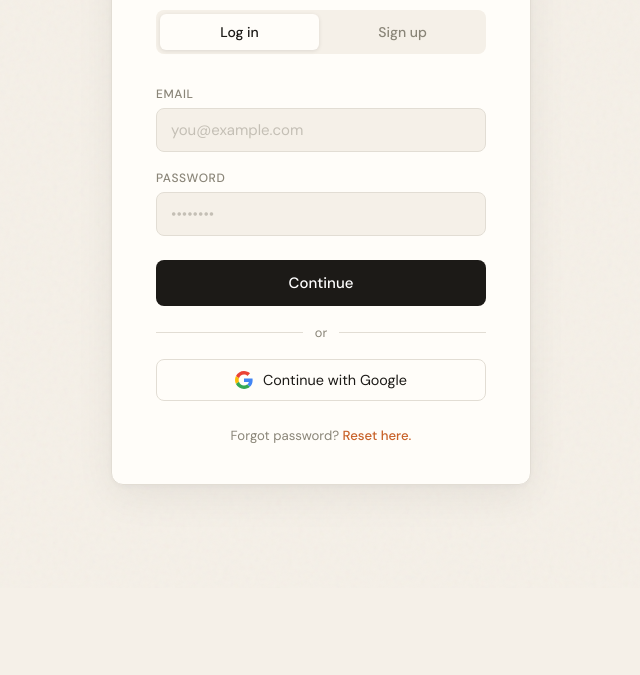
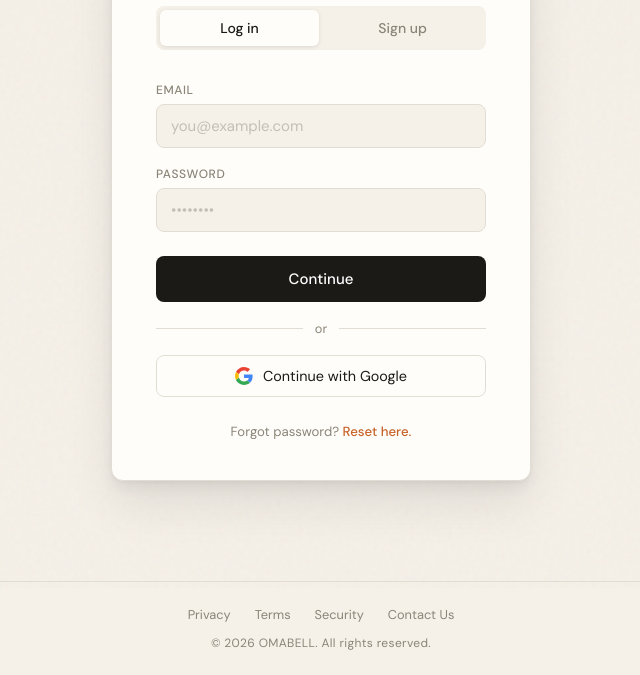
Before and after one commit to omarademola/LogIn-SignUp-Page-A, a plain HTML site: page index.html in a window 1280 px wide. Shown: the part 212-887 px from the top of the page, without its empty margins (319-959 px from the left). Before the commit the page ends 800 px from the top, so only its background shows below. Drawn offline with nearby package versions, Linux system fonts and the light colour scheme.

Commit message:
updated to include a footer

```diff
--- a/index.html
+++ b/index.html
@@ -1,9 +1,9 @@
-<!Doctype html>
+<!doctype html>
 <html lang="en">
   <head>
     <meta charset="UTF-8" />
     <meta name="viewport" content="width=device-width, initial-scale=1.0" />
-    <title>My Login Page</title>
+    <title>Omabell Login Page</title>
     <link
       href="https://fonts.googleapis.com/css2?family=Cormorant+Garamond:wght@400;600&family=DM+Sans:wght@300;400;500&display=swap"
       rel="stylesheet"
@@ -122,6 +122,16 @@
         <p class="foot">By signing up you agree to our <a href="#">T&C</a></p>
       </form>
     </div>
+
+    <footer class="footer">
+      <nav class="footer-links">
+        <a href="#">Privacy</a>
+        <a href="#">Terms</a>
+        <a href="#">Security</a>
+        <a href="#">Contact Us</a>
+      </nav>
+      <p class="footer-copy">&copy; 2026 OMABELL. All rights reserved.</p>
+    </footer>
     <script src="script.js"></script>
   </body>
 </html>
--- a/script.js
+++ b/script.js
@@ -17,7 +17,7 @@ document.querySelectorAll(".form").forEach((form) => {
     btn.textContent = "✓ Done";
     btn.style.background = "#2d7a4f";
     setTimeout(() => {
-      btn.textContent = form.id === "login" ? "Continue" : "Create account";
+      btn.textContent = original;
       btn.style.background = "";
     }, 2000);
   });
--- a/style.css
+++ b/style.css
@@ -48,8 +48,10 @@ body::before {
   margin-top: 100px;
   margin-bottom: 100px;
   box-shadow:
-    0 2px 6px rgba(0, 0, 0, 0.04),
-    0 12px 40px rgba(0, 0, 0, 0.06);
+    0 0 1px rgba(0, 0, 0, 0.04),
+    0 2px 4px rgba(0, 0, 0, 0.04),
+    0 8px 16px rgba(0, 0, 0, 0.06),
+    0 24px 48px rgba(0, 0, 0, 0.08);
   animation: rise 0.5s ease both;
 }
 
@@ -79,7 +81,7 @@ body::before {
   color: var(--ink);
 }
 
-/* ── Tab switcher ───────────────────────────── */
+/* Tab switcher */
 .tabs {
   display: flex;
   gap: 4px;
@@ -112,7 +114,7 @@ body::before {
   box-shadow: 0 1px 4px rgba(0, 0, 0, 0.1);
 }
 
-/* ── Form ───────────────────────────────────── */
+/* Form */
 .form {
   display: none;
   flex-direction: column;
@@ -169,7 +171,7 @@ input::placeholder {
   color: #c4bfb5;
 }
 
-/* ── Submit button ──────────────────────────── */
+/* Submit button */
 .btn {
   margin-top: 6px;
   padding: 13px;
@@ -193,7 +195,7 @@ input::placeholder {
   transform: scale(0.98);
 }
 
-/* ── Divider ────────────────────────────────── */
+/* Divider */
 .divider {
   display: flex;
   align-items: center;
@@ -209,7 +211,7 @@ input::placeholder {
   background: var(--border);
 }
 
-/* ── OAuth button ───────────────────────────── */
+/* OAuth button */
 .btn-ghost {
   display: flex;
   align-items: center;
@@ -229,7 +231,7 @@ input::placeholder {
   background: var(--bg);
 }
 
-/* ── Footer link ────────────────────────────── */
+/* Footer link */
 .foot {
   margin-top: 8px;
   text-align: center;
@@ -244,3 +246,40 @@ input::placeholder {
 .foot a:hover {
   text-decoration: underline;
 }
+
+/* Page footer */
+.footer {
+  position: relative;
+  z-index: 1;
+  width: 100%;
+  padding: 24px 32px;
+  display: flex;
+  flex-direction: column;
+  align-items: center;
+  gap: 12px;
+  border-top: 1px solid var(--border);
+
+}
+
+.footer-links {
+  display: flex;
+  gap: 24px;
+  flex-wrap: wrap;
+  justify-content: center;
+}
+
+.footer-links a {
+  font-size: 0.8rem;
+  color: var(--muted);
+  text-decoration: none;
+  transition: color var(--trans);
+}
+.footer-links a:hover {
+  color: var(--ink);
+}
+
+.footer-copy {
+  font-size: 0.75rem;
+  color: var(--muted);
+  letter-spacing: 0.03em;
+}
```
